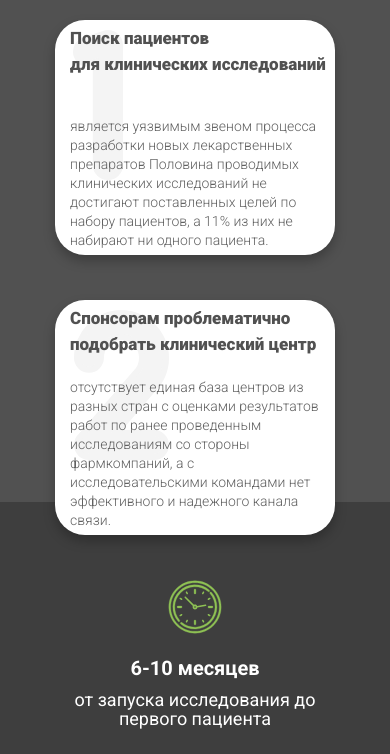
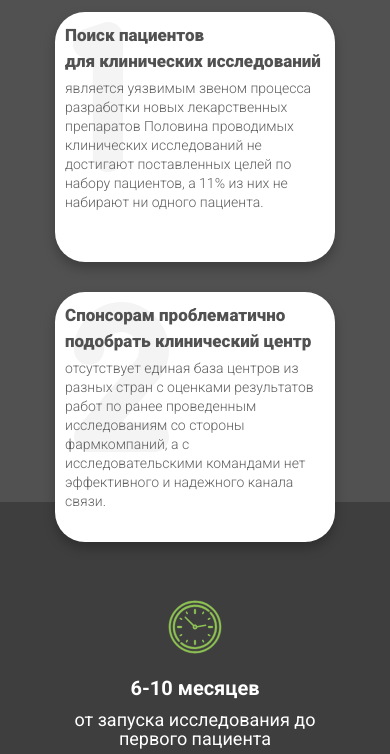
Before and after one commit to DarkSidr/beznebes, a website: page src/index.html in a window 390 px wide. Shown: the part 48-802 px from the top of the page. Drawn offline with nearby package versions, Linux system fonts and the light colour scheme; files that its build step writes are made by us from their sources; files whose address does not match are found by name.

Commit message:
add mod adapt

```diff
--- a/src/sass/blocks/_header.scss
+++ b/src/sass/blocks/_header.scss
@@ -36,7 +36,7 @@
             background: #FFFFFF;
             box-shadow: 0px 6px 12px rgba(0, 0, 0, 0.25);
             border-radius: 30px;
-            padding: 32px 48px 49px 54px;
+            padding: 32px 37px 49px 63px;
 
             &-one {
                 position: relative;
@@ -70,10 +70,9 @@
 
             .text {
                 position: relative;
-                width: 100%;
-                height: 100%;
-                position: relative;
                 z-index: 2;
+                display: inline-block;
+                margin: 0 auto;
 
                 .title {
                     font-weight: 900;
@@ -83,12 +82,12 @@
                 }
 
                 .descr {
-                    position: absolute;
+                    display: inline-block;
+                    margin-top: 47px;
                     font-weight: 300;
                     font-size: 16px;
                     line-height: 19px;
                     color: #606060;
-                    bottom: 0;
                 }
             }
         }
--- a/src/sass/blocks/_media.scss
+++ b/src/sass/blocks/_media.scss
@@ -77,7 +77,7 @@
 				}
 
 				.descr {
-					font-size: 12px;
+					font-size: 14px;
 				}
 			}
 		}
@@ -88,7 +88,7 @@
 
 		.header__block {
 			width: 330px;
-			padding: 20px 48px 34px 54px;
+			padding: 20px 40px;
 		}
 	}
 
@@ -150,7 +150,13 @@
 
 		.header__block {
 			width: 225px;
-			padding: 5px 0 5px 15px;
+			padding: 10px 10px;
+
+			.text {
+				.descr {
+					margin-top: 5px;
+				}
+			}
 		}
 	}
 
@@ -245,14 +251,14 @@
 
 			.header__block {
 				width: 250px;
-				min-height: 235px;
+				min-height: 250px;
 			}
 		}
 	}
 
 	.info {
 		&__wrapper {
-			padding-top: 50px;
+			padding-top: 70px;
 		}
 	}
 
```
Also changed, not shown: dist/css/style.min.css.
